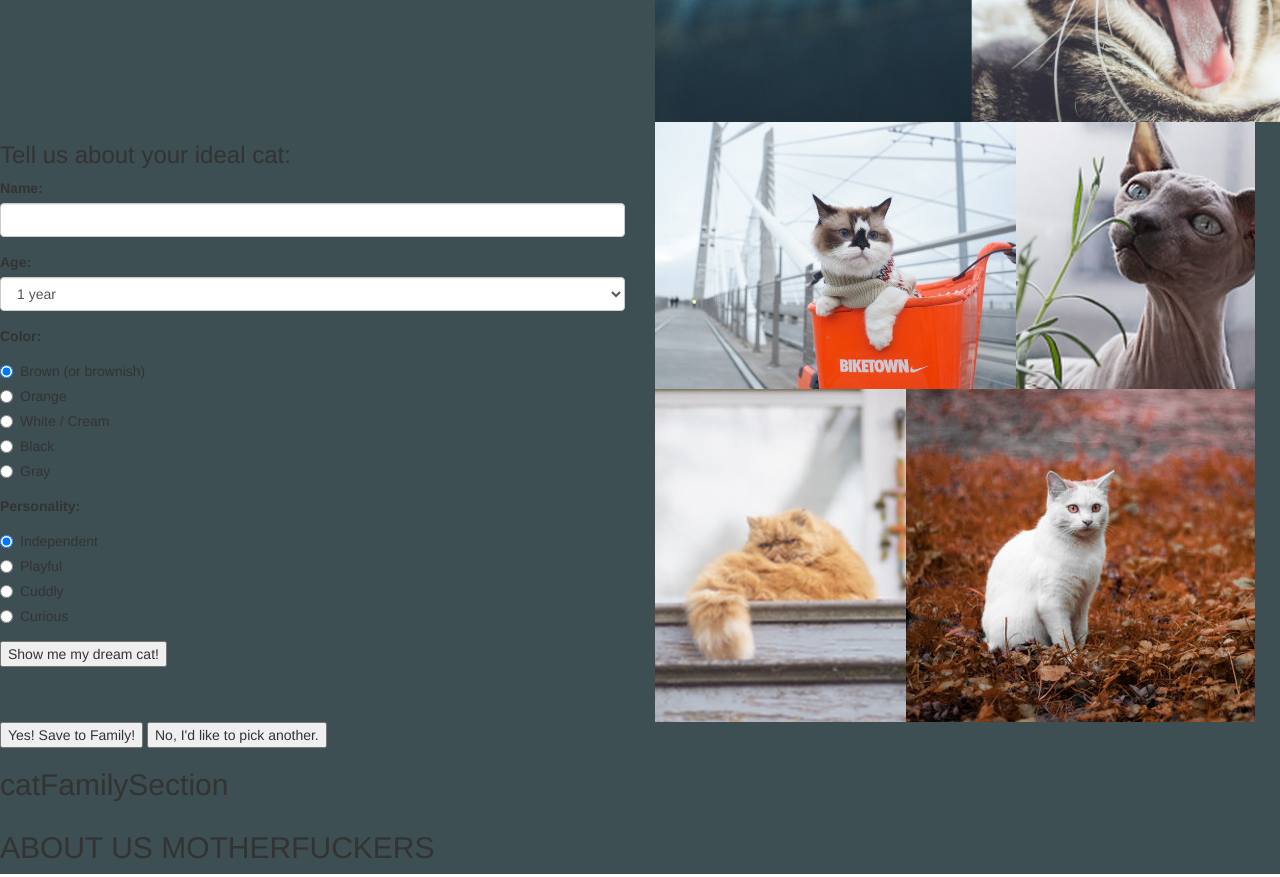
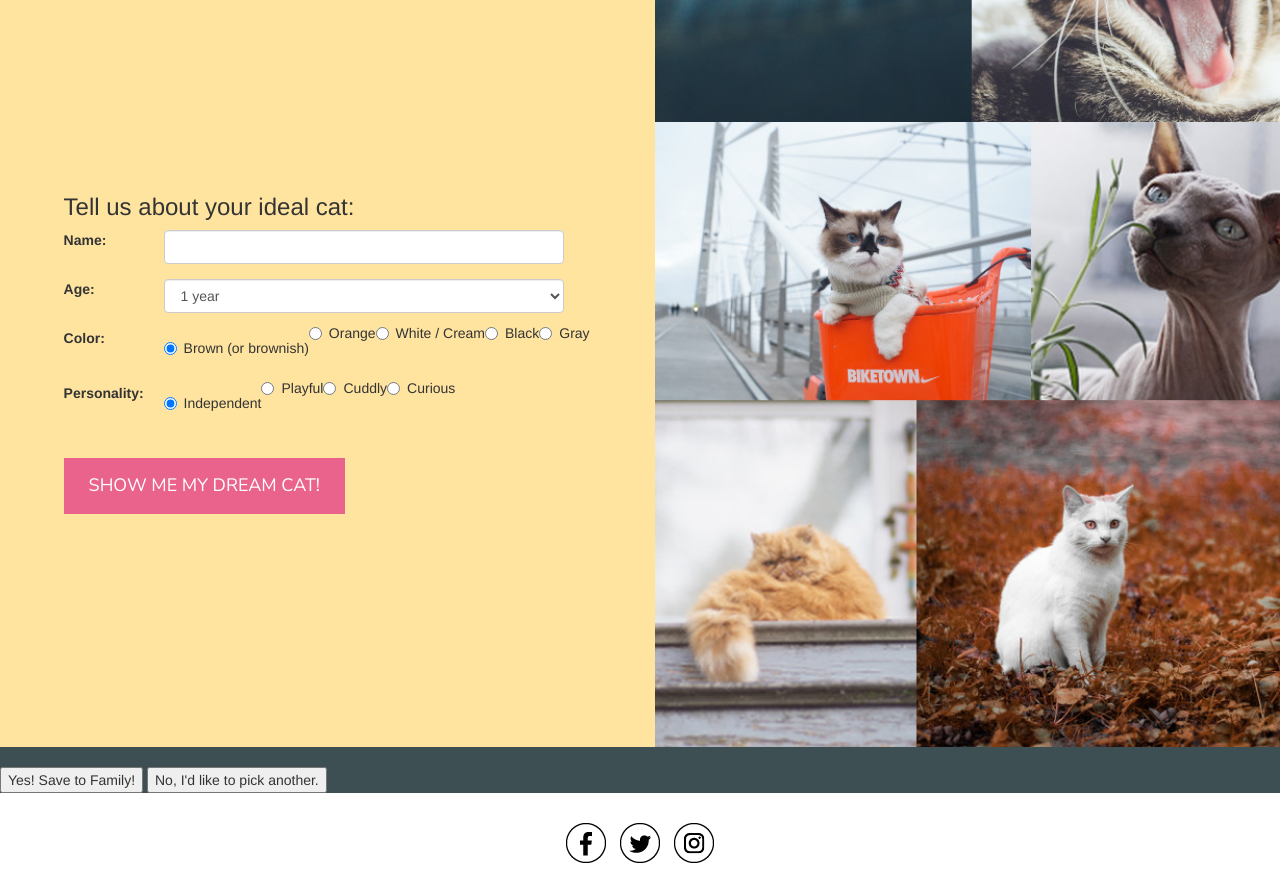
Before and after one commit to rogueminx/Cat-Family, a plain HTML site: page index.html in a window 1280 px wide. Shown: the part 700-1577 px from the top of the page. Drawn offline with Linux system fonts and the light colour scheme.

Commit message:
try to reconcile branches

```diff
--- a/css/styles.css
+++ b/css/styles.css
@@ -65,7 +65,7 @@ body {
 	color: black;
 }
 
-#body {
+#landingSection {
 	background-color: #FFE4A0;
 }
 
@@ -82,7 +82,6 @@ body {
 	line-height: 60px;
 	font-family: 'Nunito Sans', sans-serif;
 	color: #3D4F53;
-
 }
 
 #body-left p {
@@ -93,6 +92,20 @@ p {
 	font-family: 'Raleway', sans-serif;
 }
 
+.form-group {
+	display: flex;
+	justify-content: flex-start;
+	flex-wrap: wrap;
+}
+
+label {
+	flex-basis: 100px;
+}
+
+.form-control {
+	width: 400px;
+}
+
 #catResults {
 	border-style: solid;
 	border-width: 1px;
@@ -100,25 +113,18 @@ p {
 	border-radius: 15px;
 	padding: 15px;
 	margin: 15px 0px 15px 0px;
-	color: white;
 }
 
-#catResults h3 {
-	font-size: 28px;
-	font-family: 'Nunito Sans', sans-serif;
+#addACatSection {
+	background-color: #FFE4A0;
 }
 
-#catResults h4 {
-	font-size: 22px;
-	font-family: 'Nunito Sans', sans-serif;
-}
-
-form {
-	width: 100%;
-}
-
-#name-header {
-	display: none;
+#addACatSectionLeft{
+	padding-top: 4%;
+	padding-left: 6%;
+	padding-right: 6%
+	padding-bottom: 4%;
+	text-align: left;
 }
 
 #thin {
@@ -135,8 +141,28 @@ form {
 	width: 100%;
 }
 
-#cat-form {
+#addACatSection {
 	/*display: none;*/
+}
+
+#catFamilySection {
+	display: none;
+}
+
+#aboutUsSection {
+	display: none;
+}
+
+#resultSection {
+	/*display: none;*/
+}
+
+#form-img {
+	width: 100%;
+}
+
+#aboutUsSection{
+	display: none;
 }
 
 #footer {
@@ -147,7 +173,6 @@ form {
 
 #footer img {
 	margin: 0px 5px;
-
 }
 
 #footer p {
@@ -192,3 +217,24 @@ form {
 		border: solid #3D4F53 1px;
 		color: #3D4F53;
 }
+
+#dreamCat {
+	padding: 15px 25px;
+	background-color: #EA638C;
+	border-radius: 0px;
+	border: 0px;
+	color: white;
+	text-transform: uppercase;
+	font-family: 'Nunito Sans', sans-serif;
+	font-size: 18px;
+	font-weight: 400;
+	margin-top: 20px;
+    -webkit-transition-duration: 0.3s;
+    -webkit-transition-timing-function: linear;
+    box-shadow:0px 0 0 #EA638C  inset;
+}
+#dreamCat:hover{
+    box-shadow:300px 0 0 #FFE4A0 inset;
+		border: solid #3D4F53 1px;
+		color: #3D4F53;
+}
```
